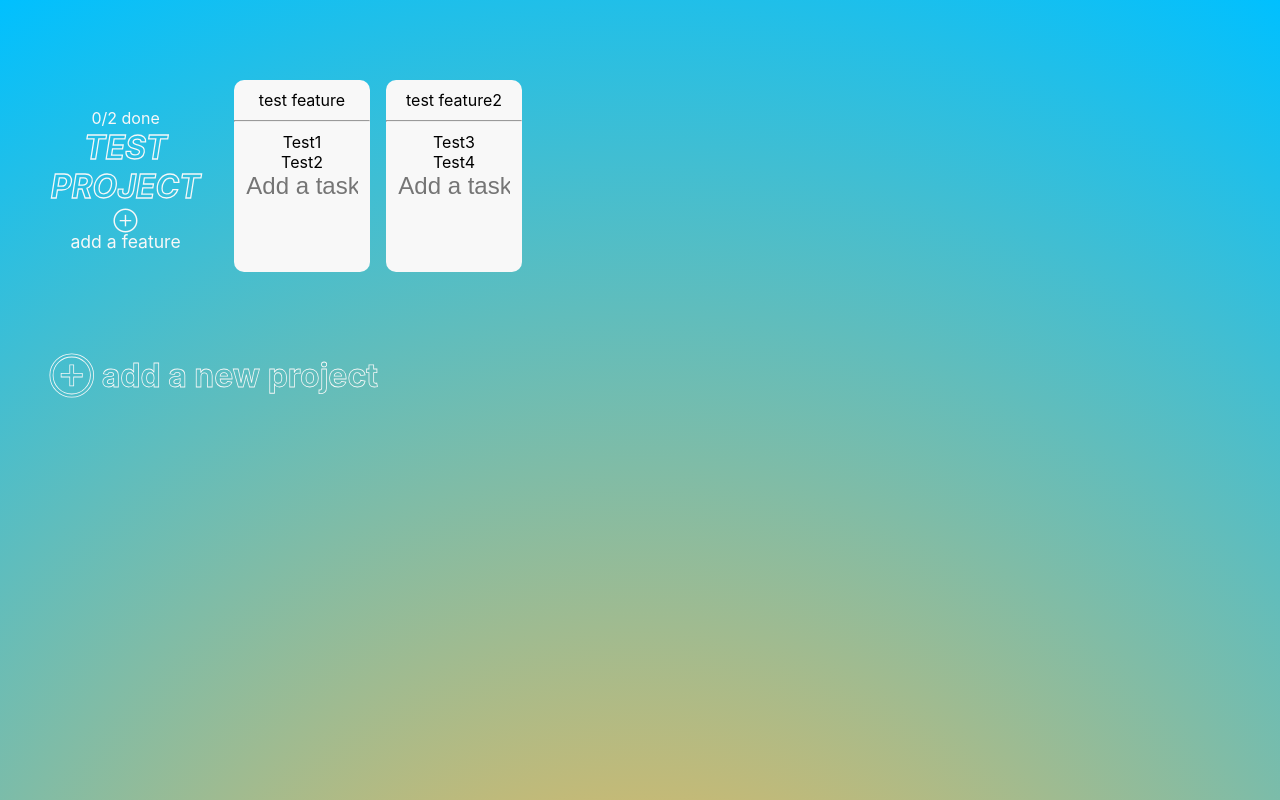
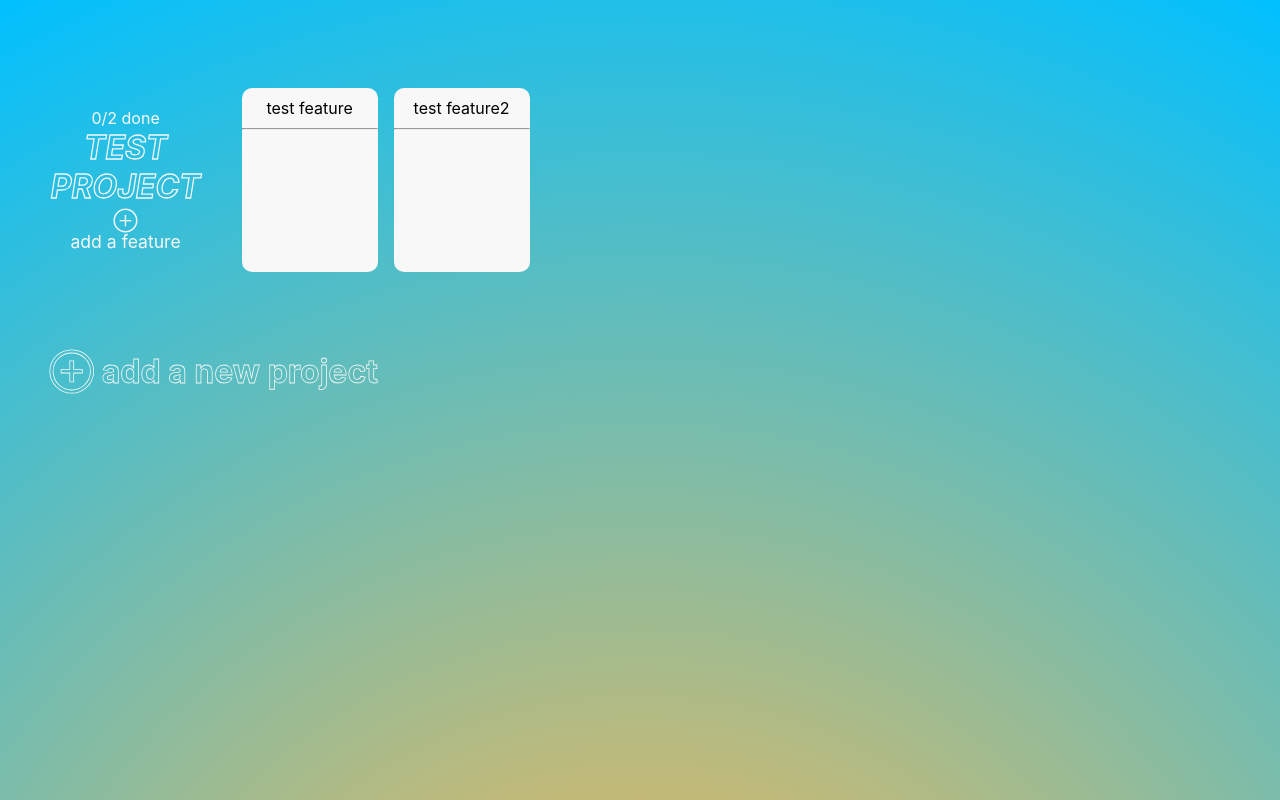
Before and after one commit to tootboi/React-ProjectManager, a React (Create React App) app: page / in a window 1280 px wide. Built offline with nearby package versions, Linux system fonts and the light colour scheme.

Commit message:
tasks now only viewable when project is expanded

```diff
--- a/src/components/ProjectDetails.js
+++ b/src/components/ProjectDetails.js
@@ -17,6 +17,10 @@ const ProjectDetails = ({OgProject}) => {
             const featureList = [...document.getElementById('feature'+project.id).children];
             featureList.forEach(feature => {
                 feature.classList.toggle('largerFeature');
+            })
+            const taskContainers = [...document.getElementsByClassName('taskContainer')];
+            taskContainers.forEach(tsakContainer => {
+                tsakContainer.classList.toggle('unhide');
             })
         }
     }
--- a/src/index.css
+++ b/src/index.css
@@ -21,17 +21,13 @@ body {
 .projectDetail {
   height: 25vh;
   width: 95vw;
-  display: inline-flex;
 }
 
 .featureList {
-  float: left;
+  white-space: nowrap;
   scrollbar-width: none;
-  width: 25vh;
-  height: calc(96vw - 26vh);
-  overflow-y: scroll;
-  transform: rotate(-90deg) translateY(-25vh);
-  transform-origin: top right;
+  overflow-x: scroll;
+  overflow-y: hidden;
 }
 
 .featureList::-webkit-scrollbar {
@@ -39,14 +35,17 @@ body {
 }
 
 .feature {
+  white-space: normal;
   position: relative;
   width: 17vh;
-  height: 24vh;
+  height: 23vh;
   overflow-wrap: break-word;
-  display: flex;
-  transform: rotate(90deg) translateY(-25vh);
-  transform-origin: top left;
-  margin-bottom: -5vh;
+  display: inline-flex;
+  margin: 1vh;
+}
+
+.featureTitle {
+  cursor: pointer;
 }
 
 .featureContainer {
@@ -55,7 +54,6 @@ body {
   background-color: #f8f8f8;
   border-radius: 10px;
   text-align: center;
-  cursor: pointer;
 }
 
 .featureContainer > div{
@@ -240,15 +238,27 @@ textarea:focus {
 
 .largerFeature {
   position: relative;
-  right: 2vh;
-  margin-bottom: -46vh;
   width: 30vh;
   height: 78vh;
-  transform: rotate(90deg) translateY(-80vh);
 }
 
-.expandList {
-  width: 78vh;
+.tasks {
+  border: 2px solid black;
+  background-color: cornflowerblue;
+}
+
+.taskForm {
   position: absolute;
-  left: -25vh;
+  bottom: 0;
+  left: 0;
+  margin: 1vh;
+  border-bottom: 1px solid #64bdba;
 }
+
+.taskContainer {
+  display: none;
+}
+
+.unhide {
+  display: block;
+}
```
